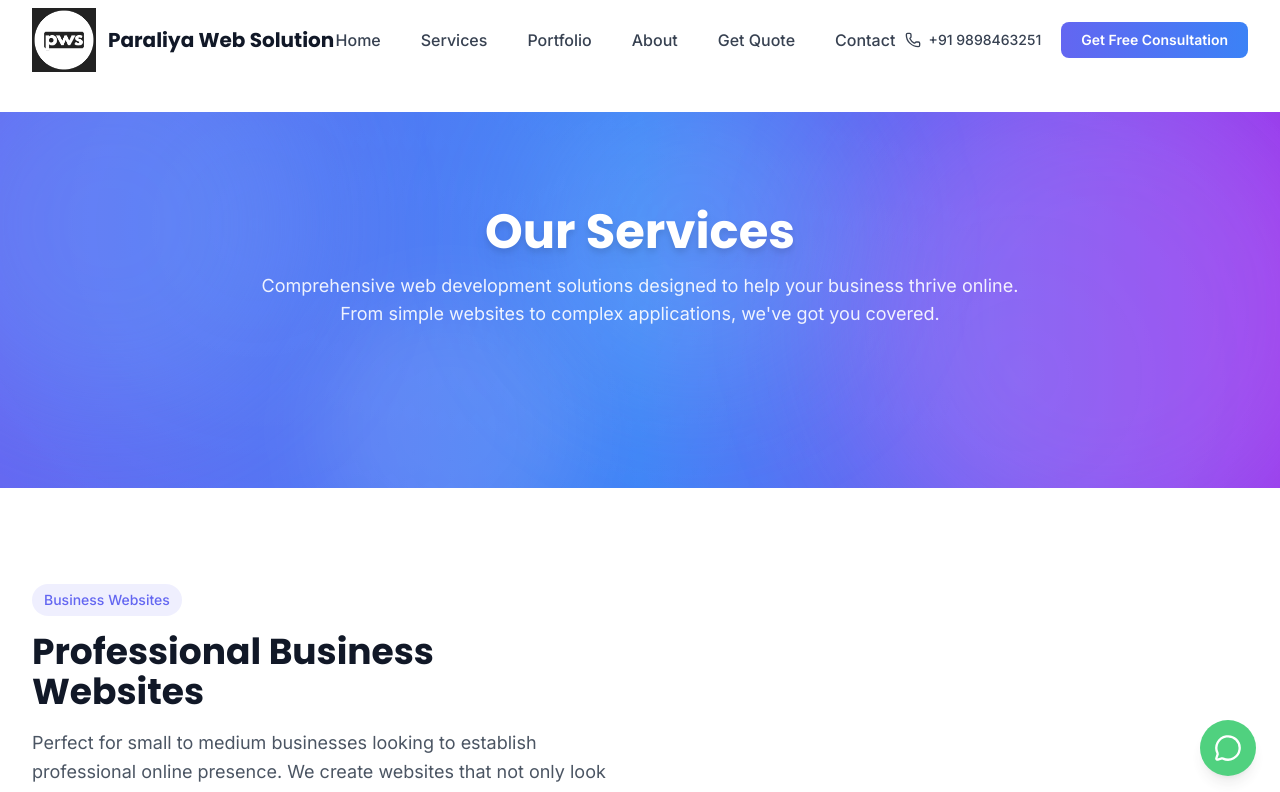
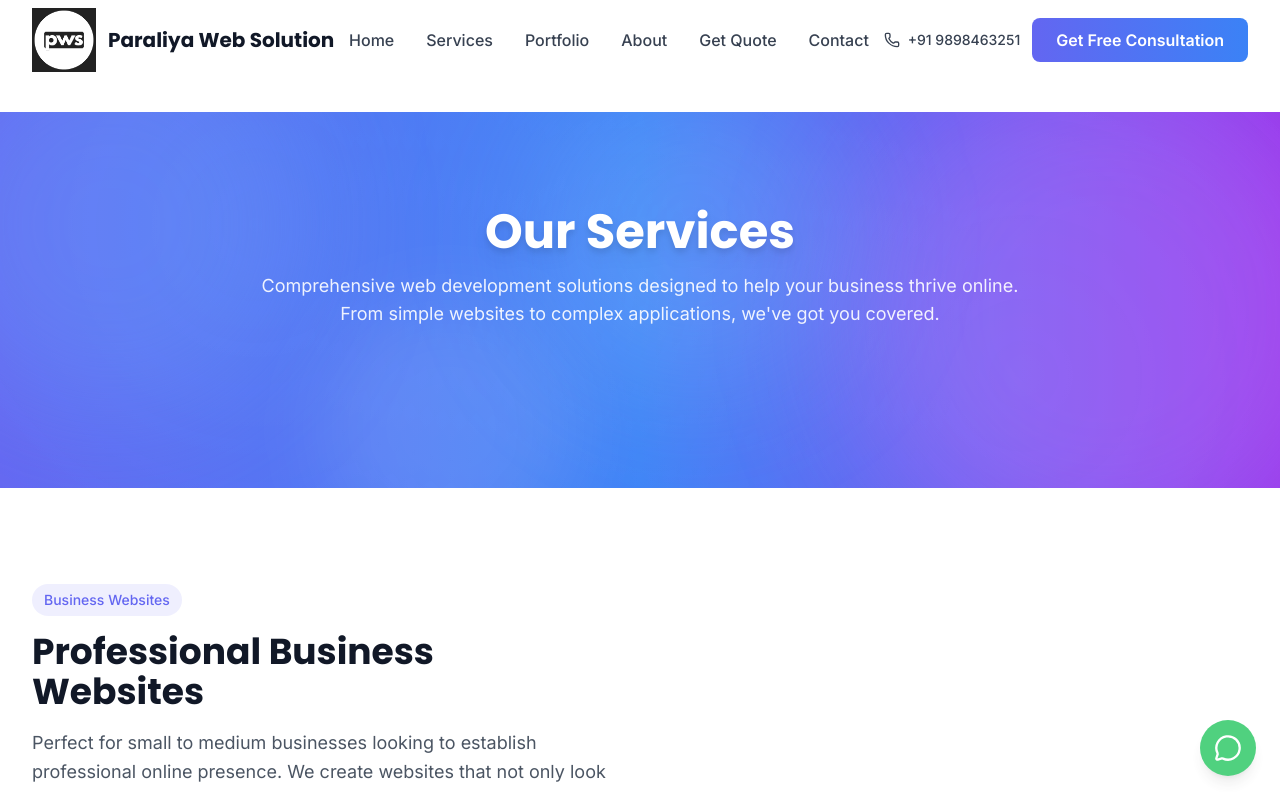
Before and after one commit to RaviparaliyaRP/paraliyawebsolution, a Next.js app: page /services in a window 1280 px wide. Shown: the top 792 px of the page. Built offline with nearby package versions, Linux system fonts and the light colour scheme.

Commit message:
all changes

```diff
--- a/src/components/layout/Header.tsx
+++ b/src/components/layout/Header.tsx
@@ -38,9 +38,9 @@ const Header = () => {
     >
       <div className="max-w-7xl mx-auto px-4 sm:px-6 lg:px-8">
         <div className="flex items-center justify-between h-16 lg:h-20 gap-4">
-          {/* Logo Section */}
-          <Link href="/" className="flex items-center space-x-2.5 sm:space-x-3 group flex-shrink-0">
-            <div className="relative w-12 h-12 sm:w-14 sm:h-14 lg:w-16 lg:h-16 flex-shrink-0">
+          {/* Logo Section - Vertically Centered */}
+          <Link href="/" className="flex items-center gap-3 group flex-shrink-0">
+            <div className="relative w-12 h-12 sm:w-14 sm:h-14 lg:w-16 lg:h-16 flex-shrink-0 flex items-center">
               <Image
                 src="/images/pws/pws-logo.png"
                 alt="Paraliya Web Solution Logo"
@@ -51,41 +51,41 @@ const Header = () => {
                 className="w-full h-full object-contain group-hover:scale-105 transition-transform duration-300"
               />
             </div>
-            <div className="hidden sm:block">
+            <div className="hidden sm:block flex items-center">
               <span className="text-base sm:text-lg lg:text-xl font-display font-bold text-gray-900 whitespace-nowrap">
                 Paraliya Web Solution
               </span>
             </div>
           </Link>
 
-          {/* Desktop Navigation - Centered */}
+          {/* Desktop Navigation - Centered with Equal Spacing */}
           <nav className="hidden lg:flex items-center justify-center flex-1 px-4 xl:px-8 min-w-0">
-            <div className="flex items-center space-x-3 xl:space-x-6">
+            <div className="flex items-center gap-8">
               {navigation.map((item) => (
                 <Link
                   key={item.name}
                   href={item.href}
-                  className="text-sm xl:text-base text-gray-700 hover:text-accent-purple font-medium transition-colors duration-200 relative group focus:outline-none px-1.5 xl:px-2 py-1 whitespace-nowrap"
+                  className="text-sm xl:text-base text-gray-700 hover:text-accent-purple font-medium transition-colors duration-200 relative group focus:outline-none whitespace-nowrap flex items-center"
                 >
                   {item.name}
-                  <span className="absolute -bottom-1 left-1.5 xl:left-2 right-1.5 xl:right-2 h-0.5 bg-accent-purple scale-x-0 transition-transform duration-300 group-hover:scale-x-100 origin-center"></span>
+                  <span className="absolute -bottom-1 left-0 right-0 h-0.5 bg-accent-purple scale-x-0 transition-transform duration-300 group-hover:scale-x-100 origin-center"></span>
                 </Link>
               ))}
             </div>
           </nav>
 
-          {/* Desktop CTA Section */}
-          <div className="hidden lg:flex items-center space-x-2 xl:space-x-3 flex-shrink-0 min-w-0">
+          {/* Desktop CTA Section - Vertically Centered */}
+          <div className="hidden lg:flex items-center gap-3 flex-shrink-0 min-w-0">
             <a
               href="tel:+919898463251"
-              className="hidden xl:flex items-center space-x-2 text-gray-700 hover:text-accent-purple transition-colors duration-200 focus:outline-none group px-2 py-1 flex-shrink-0"
+              className="hidden xl:flex items-center gap-2 text-gray-700 hover:text-accent-purple transition-colors duration-200 focus:outline-none flex-shrink-0"
             >
               <Phone className="w-4 h-4 flex-shrink-0" />
               <span className="font-medium text-sm whitespace-nowrap">+91 9898463251</span>
             </a>
             <Link
               href="/contact"
-              className="bg-gradient-to-r from-accent-purple to-accent-blue text-white px-3 xl:px-5 2xl:px-6 py-2 rounded-lg font-semibold text-xs xl:text-sm 2xl:text-base hover:shadow-brand-lg transition-all duration-300 transform hover:scale-105 focus:outline-none whitespace-nowrap flex-shrink-0"
+              className="bg-gradient-to-r from-accent-purple to-accent-blue text-white px-5 xl:px-6 py-2.5 rounded-lg font-semibold text-sm xl:text-base hover:shadow-brand-lg transition-all duration-300 transform hover:scale-105 focus:outline-none whitespace-nowrap flex-shrink-0 flex items-center justify-center"
             >
               Get Free Consultation
             </Link>
@@ -131,7 +131,7 @@ const Header = () => {
               <div className="pt-4 border-t border-gray-200 space-y-3">
                 <a
                   href="tel:+919898463251"
-                  className="flex items-center justify-center space-x-2 text-gray-700 hover:text-accent-purple transition-colors duration-200 py-3 px-3 rounded-lg hover:bg-gray-50 focus:outline-none"
+                  className="flex items-center justify-center gap-2 text-gray-700 hover:text-accent-purple transition-colors duration-200 py-3 px-3 rounded-lg hover:bg-gray-50 focus:outline-none"
                 >
                   <Phone className="w-4 h-4 flex-shrink-0" />
                   <span className="font-medium">+91 9898463251</span>
```
